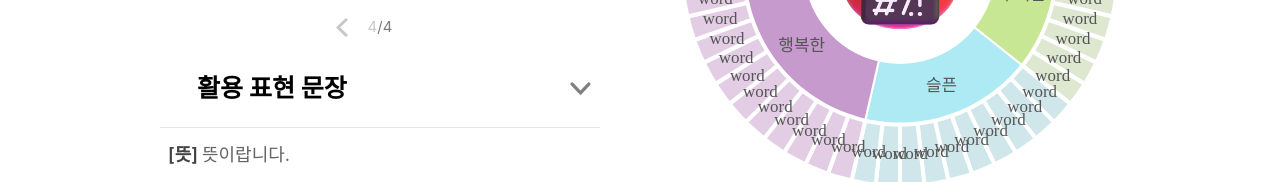
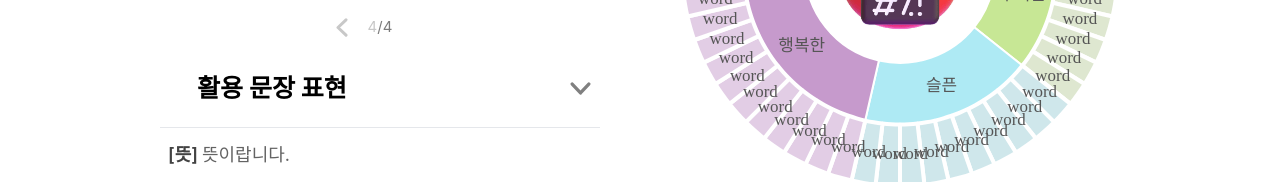
Before and after one commit to jun3047/word_dic, a React (Create React App) app in the folder word-dic-web/: page / in a window 1280 px wide. Shown: the part 569-751 px from the top of the page. Built offline with nearby package versions, Linux system fonts and the light colour scheme.

Commit message:
fix(활용표현문장): 오타 수정

```diff
--- a/word-dic-web/src/components/활용표현문장.jsx
+++ b/word-dic-web/src/components/활용표현문장.jsx
@@ -11,7 +11,7 @@ const 활용표현문장 = ({word, mean, data, lastNum, nowPageNum, setNowPageNu
     return (
         <section className="flex flex-col items-center justify-center w-full h-full px-40r">
             <header className="flex items-center justify-between w-full py-11r h-76r">
-                <h2 className="font-bold ml-37r headline-2">활용 표현 문장</h2>
+                <h2 className="font-bold ml-37r headline-2">활용 문장 표현</h2>
                 <div className="flex items-center justify-center w-40r h-40r">
                     <img className="w-21r h-15r" src="/svg/downArraw_active.svg" alt="alignIcon"/>
                 </div>
```
